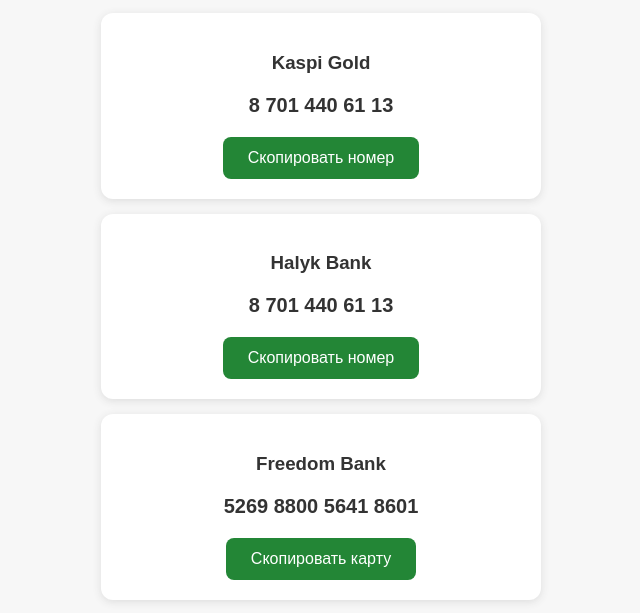
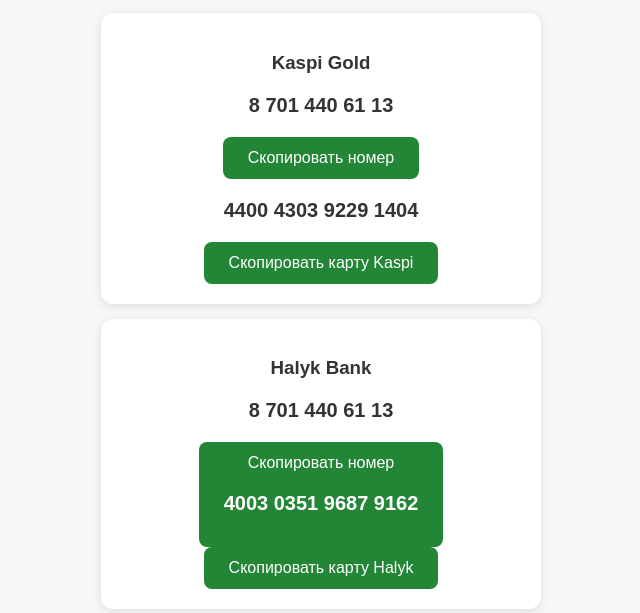
Before and after one commit to helpaigul/help-aigul, a plain HTML site: page index.html in a window 1280 px wide. Shown: the part 122-735 px from the top of the page, without its empty margins (319-959 px from the left). Drawn offline with Linux system fonts and the light colour scheme.

Commit message:
Update index.html

```diff
--- a/index.html
+++ b/index.html
@@ -47,6 +47,10 @@ button {
 <button onclick="copy('87014406113')">
 Скопировать номер
 </button>
+  <p class="number">4400 4303 9229 1404</p>
+<button onclick="copy('4400430392291404')">
+Скопировать карту Kaspi
+</button>
 </div>
 
 <div class="card">
@@ -54,6 +58,9 @@ button {
 <p class="number">8 701 440 61 13</p>
 <button onclick="copy('87014406113')">
 Скопировать номер
+<p class="number">4003 0351 9687 9162</p>
+<button onclick="copy('4003035196879162')">
+Скопировать карту Halyk
 </button>
 </div>
 
```
